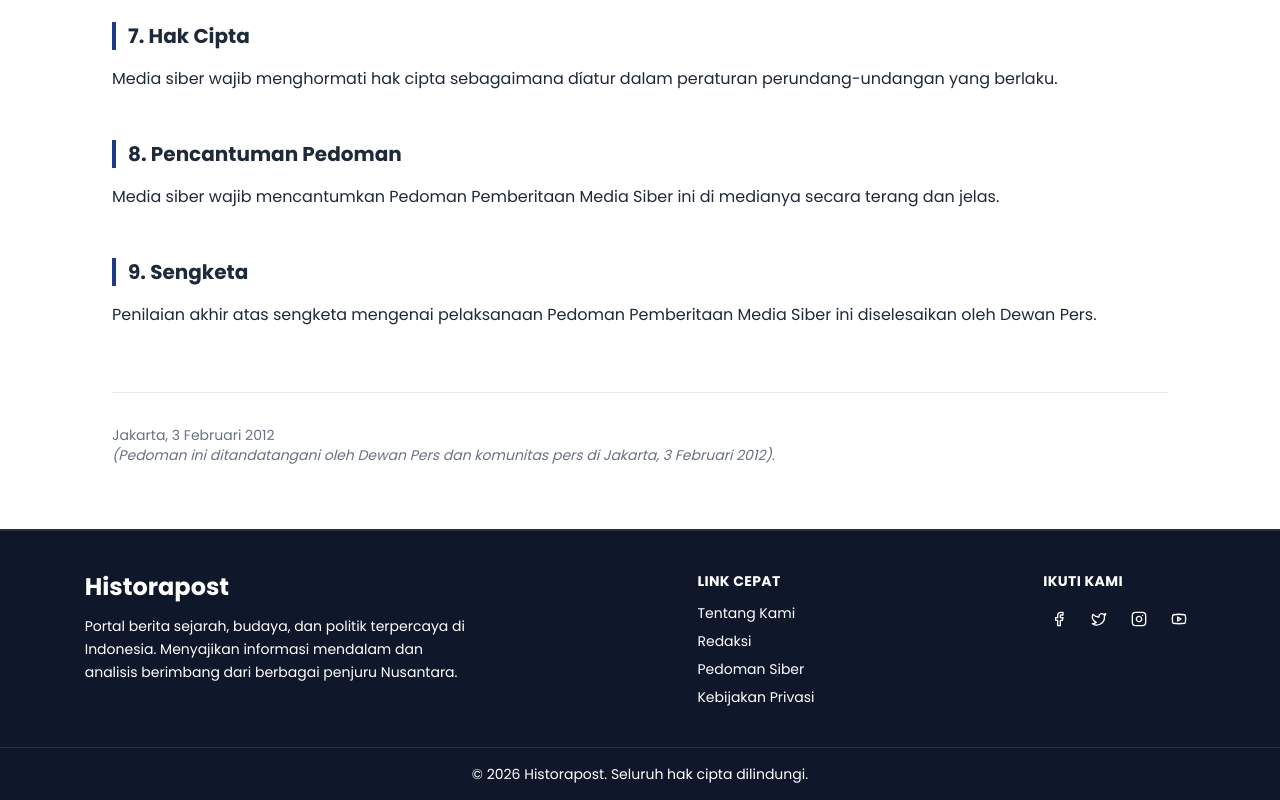
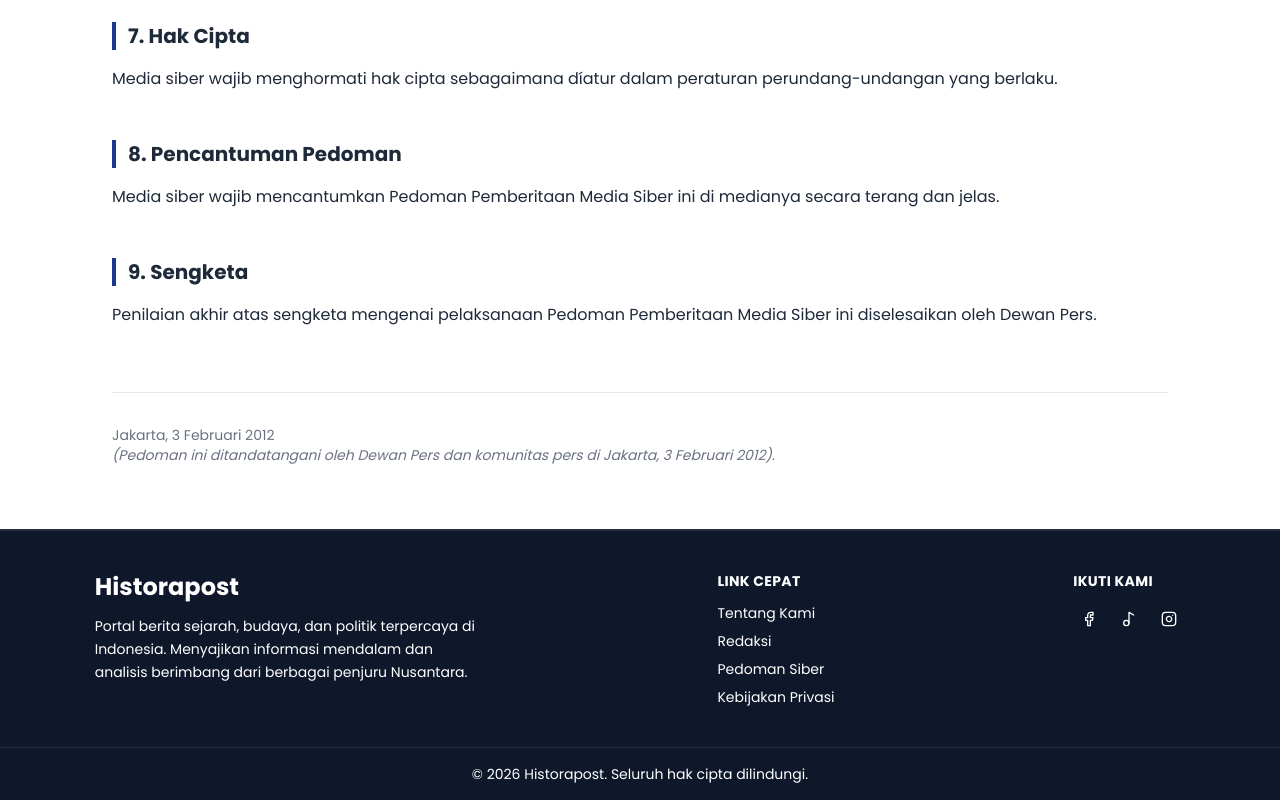
Before and after one commit to Resalfinanda/histora-post, a Next.js app: page /pedoman in a window 1280 px wide. Shown: the part 2799-3599 px from the top of the page. Built offline with nearby package versions, Linux system fonts and the light colour scheme.

Commit message:
feat: Add social media links

```diff
--- a/components/article/related-articles.tsx
+++ b/components/article/related-articles.tsx
@@ -49,7 +49,7 @@ export function RelatedArticles({ articles }: RelatedArticlesProps) {
               <div className="flex-1 min-w-0">
                 <Badge
                   variant="secondary"
-                  className="mb-2 bg-blue-400 text-white"
+                  className="mb-2 bg-[#0f172a] text-white"
                 >
                   {article.category}
                 </Badge>
--- a/components/footer/socialIcons.tsx
+++ b/components/footer/socialIcons.tsx
@@ -1,14 +1,52 @@
-import { Facebook, Twitter, Instagram, Youtube } from "lucide-react";
+import { Facebook, Music2, Instagram } from "lucide-react";
 import { Button } from "@/components/ui/button";
 
+interface SocialMediaLink {
+  name: string;
+  icon: React.ComponentType<{ className?: string }>;
+  url: string;
+}
+
 export function SocialIcons() {
+  const socialMediaLinks: SocialMediaLink[] = [
+    {
+      name: "Facebook",
+      icon: Facebook,
+      url: "https://www.facebook.com/share/1C128XFDKS/?mibextid=wwXIfr",
+    },
+    {
+      name: "Tik Tok",
+      icon: Music2,
+      url: "https://www.tiktok.com/@historapost?_r=1&_t=ZS-96K2uGxfrWO",
+    },
+    {
+      name: "Instagram",
+      icon: Instagram,
+      url: "https://www.instagram.com/historapost_?igsh=MjR4b2YyeXJoeG9v&utm_source=qr",
+    },
+  ];
+
   return (
     <div className="flex items-center gap-2">
-      {[Facebook, Twitter, Instagram, Youtube].map((Icon, i) => (
-        <Button key={i} size="icon" aria-label="Social media Icon" className="bg-transparent">
-          <Icon className="h-4 w-4 text-white hover:text-blue-400" />
-        </Button>
-      ))}
+      {socialMediaLinks.map((social) => {
+        const Icon = social.icon;
+        return (
+          <a
+            key={social.name}
+            href={social.url}
+            target="_blank"
+            rel="noopener noreferrer"
+            aria-label={`Kunjungi ${social.name}`}
+          >
+            <Button
+              size="icon"
+              className="bg-transparent hover:bg-white/10 transition-colors"
+            >
+              <Icon className="h-4 w-4 text-white hover:text-blue-400" />
+            </Button>
+          </a>
+        );
+      })}
     </div>
   );
 }
```
